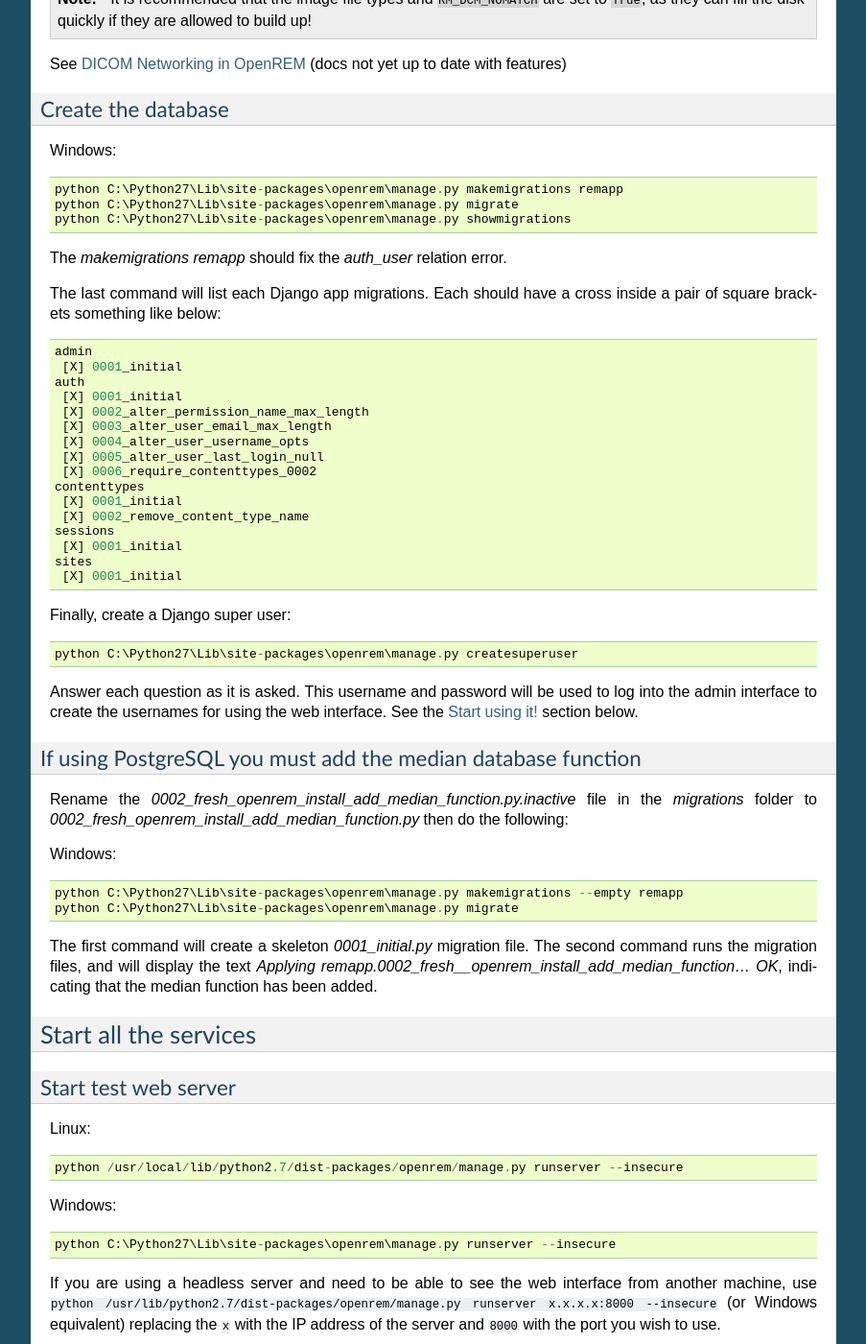
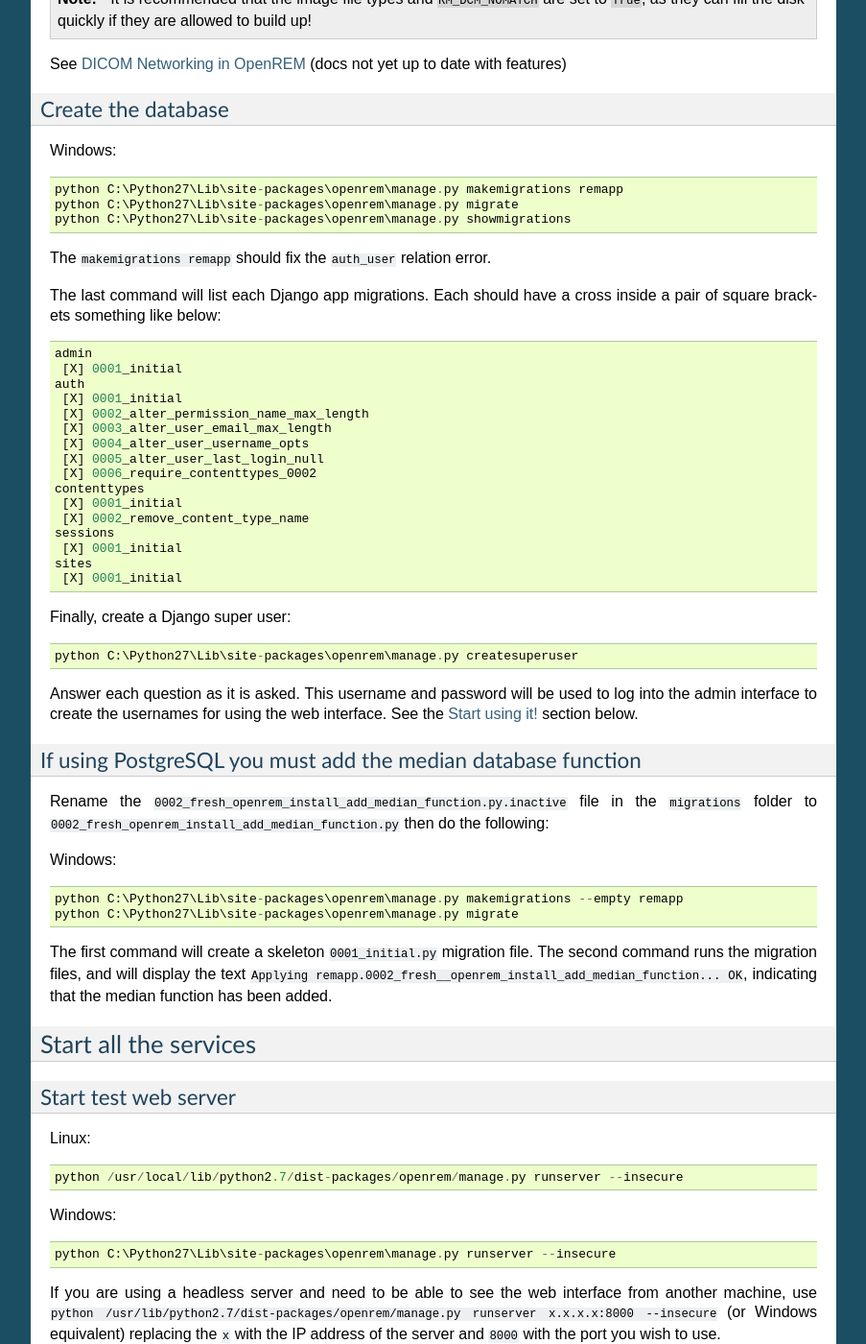
Before and after one commit to ckswilliams/modOpenREM, a Sphinx documentation site: the page built from docs/install.rst, in a window 1280 px wide and 1400 px high, scrolled down 4251 px. Shown: the whole window at 96% size, without its empty margins (198-1101 px from the left). Built offline with Sphinx 7.4.7, drawn with Linux system fonts in a browser that asks for light colours.

```diff
--- a/docs/install.rst
+++ b/docs/install.rst
@@ -245,7 +245,7 @@ Windows::
     python C:\Python27\Lib\site-packages\openrem\manage.py migrate
     python C:\Python27\Lib\site-packages\openrem\manage.py showmigrations
 
-The `makemigrations remapp` should fix the `auth_user` relation error.
+The ``makemigrations remapp`` should fix the ``auth_user`` relation error.
 
 The last command will list each Django app migrations. Each should have a cross inside
 a pair of square brackets something like below::
@@ -279,8 +279,8 @@ interface. See the `Start using it!`_ section below.
 If using PostgreSQL you must add the median database function
 -------------------------------------------------------------
 
-Rename the `0002_fresh_openrem_install_add_median_function.py.inactive` file
-in the `migrations` folder to `0002_fresh_openrem_install_add_median_function.py`
+Rename the ``0002_fresh_openrem_install_add_median_function.py.inactive`` file
+in the ``migrations`` folder to ``0002_fresh_openrem_install_add_median_function.py``
 then do the following:
 
 Windows::
@@ -288,9 +288,9 @@ Windows::
 	python C:\Python27\Lib\site-packages\openrem\manage.py makemigrations --empty remapp
 	python C:\Python27\Lib\site-packages\openrem\manage.py migrate
 
-The first command will create a skeleton `0001_initial.py` migration file. The
+The first command will create a skeleton ``0001_initial.py`` migration file. The
 second command runs the migration files, and will display the text
-`Applying remapp.0002_fresh__openrem_install_add_median_function... OK`, indicating
+``Applying remapp.0002_fresh__openrem_install_add_median_function... OK``, indicating
 that the median function has been added.
 
 
--- a/docs/release-0.7.0.rst
+++ b/docs/release-0.7.0.rst
@@ -45,7 +45,7 @@ Upgrading from version 0.6.0
 
 * The 0.7.0 upgrade must be made from a 0.6.0 (or later) database, and a schema migration is required:
 
-    Delete all numbered migration files in openrem's `migrations` folder.
+    Delete all numbered migration files in openrem's ``migrations`` folder.
 
 .. sourcecode:: bash
 
```
